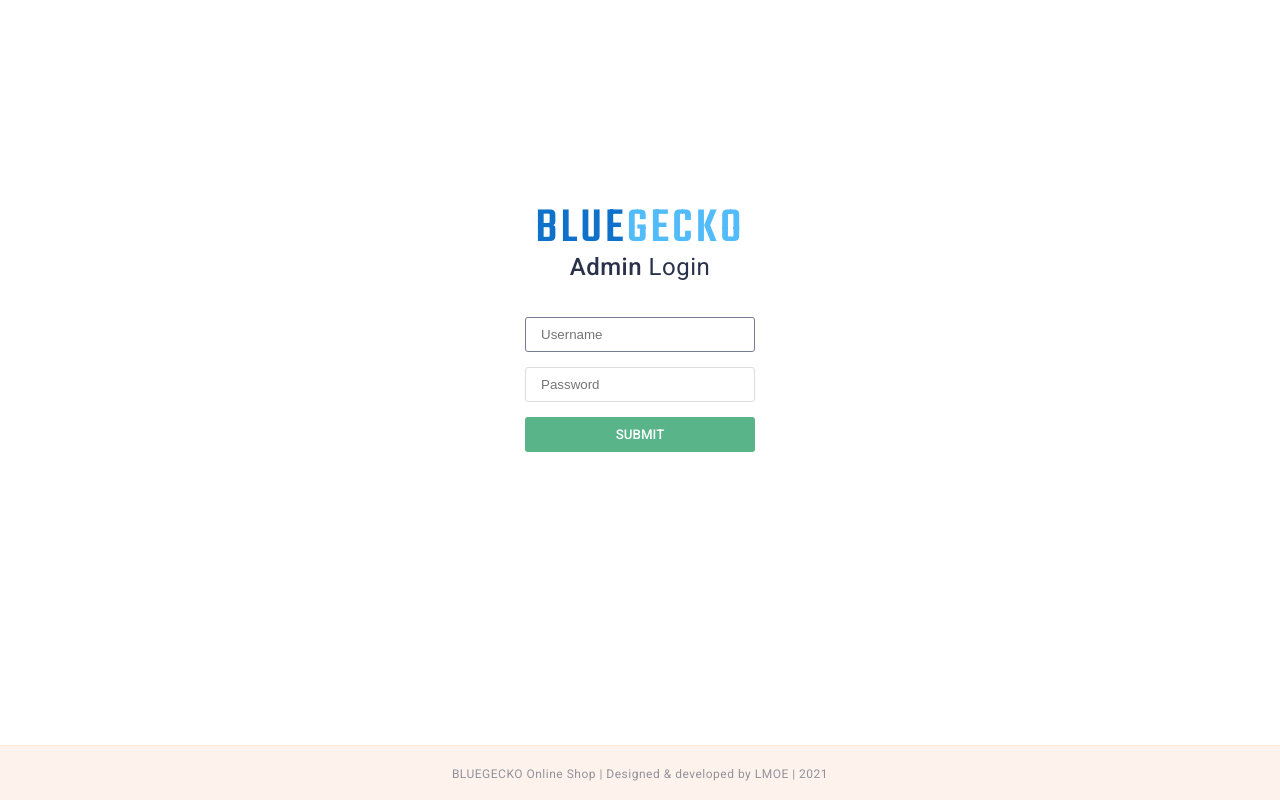
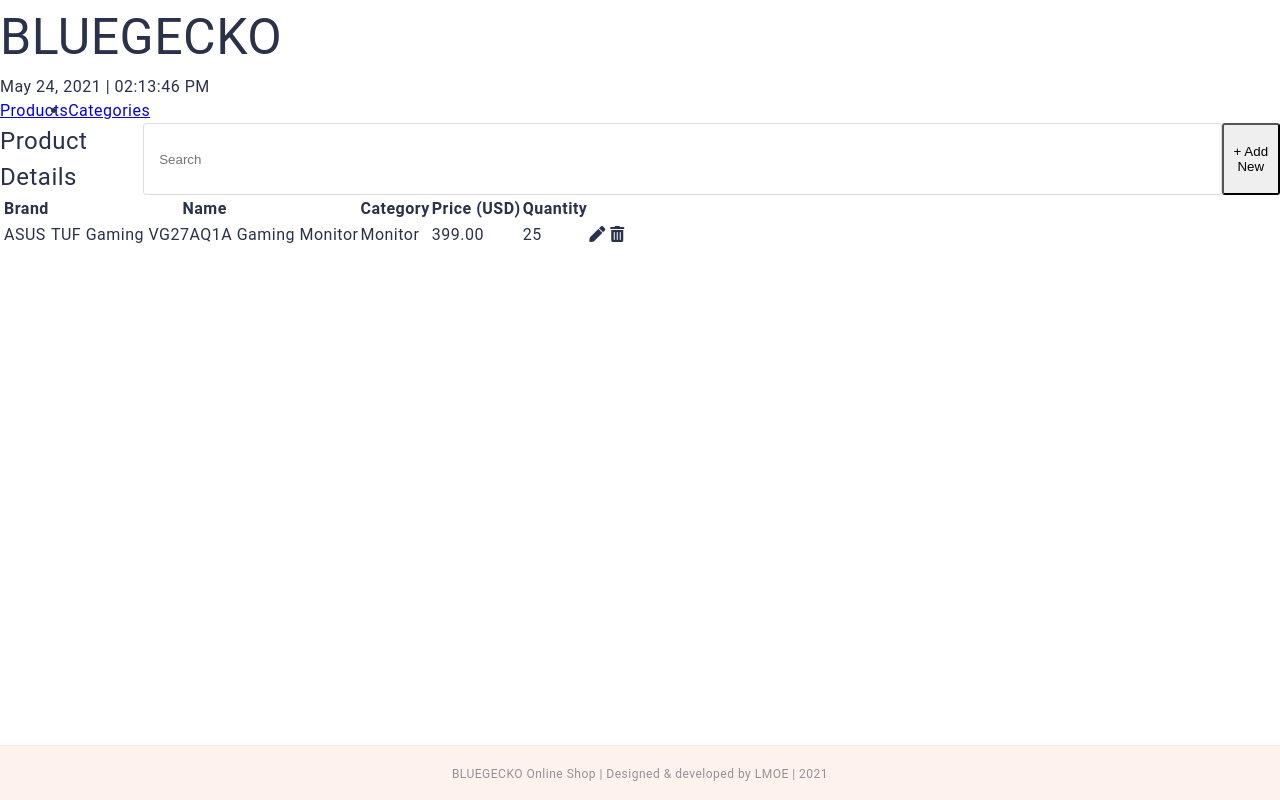
Before and after one commit to lmestrella/bluegecko-online-shop, a PHP site: page / in a window 1280 px wide. Run offline with PHP 8.4, Linux system fonts and the light colour scheme.

Commit message:
Create html base for admin Products page

```diff
--- a/index.php
+++ b/index.php
@@ -4,25 +4,67 @@
   <meta charset="UTF-8">
   <meta http-equiv="X-UA-Compatible" content="IE=edge">
   <meta name="viewport" content="width=device-width, initial-scale=1.0">
-  <link rel="preconnect" href="https://fonts.gstatic.com">
-  <link href="https://fonts.googleapis.com/css2?family=Roboto:wght@400;500;700&display=swap" rel="stylesheet">
-  <link href="https://fonts.googleapis.com/css2?family=Teko:wght@500&display=swap" rel="stylesheet">
+  <link rel="stylesheet" href="https://cdnjs.cloudflare.com/ajax/libs/font-awesome/5.15.3/css/all.min.css"
+    integrity="sha512-iBBXm8fW90+nuLcSKlbmrPcLa0OT92xO1BIsZ+ywDWZCvqsWgccV3gFoRBv0z+8dLJgyAHIhR35VZc2oM/gI1w=="
+    crossorigin="anonymous" referrerpolicy="no-referrer" />
   <link rel="stylesheet" href="./scss/style.css">
-  <script src="./js/login.js" defer></script>
-  <title>Admin Login</title>
+  <title>BLUEGECKO</title>
 </head>
-<body class="admin-login flex">
-  <main class="admin-login__main flex flex-dir-col flex-ai-c">
-    <h1 class="admin-login__logo">
-      <span>BLUE</span><span>GECKO</span>
-    </h1>
-    <h3 class="admin-login__title"><span>Admin</span> Login</h3>
-    <form action="" method="POST" class="admin-login__form">
-      <input type="text" class="admin-login__field" name="user" placeholder="Username"><br>
-      <input type="password" class="admin-login__field" name="pass" placeholder="Password"><br>
-      <button class="admin-login__submit btn btn-primary">SUBMIT</button>
-    </form>
-  </main>
+<body class="site">
+  <header class="site__header flex flex-dir-col">
+    <div class="content-wrapper">
+      <h1 class="site__logo">
+        <span>BLUE</span><span>GECKO</span>
+      </h1>
+      <span class="site__datetime">
+        May 24, 2021 | 02:13:46 PM
+      </span>
+      <nav class="site__nav">
+        <ul class="site__nav-list flex">
+          <li class="site__nav-item">
+            <a href="#_" class="site__nav-link">Products</a>
+          </li>
+          <li class="site__nav-item">
+            <a href="#_" class="site__nav-link">Categories</a>
+          </li>
+        </ul>
+      </nav>
+    </div>
+  </header>
+
+  <section class="section">
+    <div class="content-wrapper">
+      <div class="section__header flex">
+        <h3 class="section__header-title"><span>Product</span> Details</h3>
+        <input type="text" class="section__header-search" placeholder="Search">
+        <button class="section__header-add">+ Add New</button>
+      </div>
+      <table class="table">
+        <tr class="table__row-header">
+          <th class="table__header"></th>
+          <th class="table__header">Brand</th>
+          <th class="table__header">Name</th>
+          <th class="table__header">Category</th>
+          <th class="table__header">Price (USD)</th>
+          <th class="table__header">Quantity</th>
+          <th class="table__header"></th>
+        </tr>
+        <tr class="table__row-data">
+          <td class="table__data"></td>
+          <td class="table__data">ASUS</td>
+          <td class="table__data">TUF Gaming VG27AQ1A Gaming Monitor</td>
+          <td class="table__data">Monitor</td>
+          <td class="table__data">399.00</td>
+          <td class="table__data">25</td>
+          <td class="table__data">
+            <span class="action action-edit"><i class="fas fa-pen"></i></span>
+            <span class="action action-delete"><i class="fas fa-trash-alt"></i></span>
+          </td>
+        </tr>
+      </table>
+    </div>
+  </section>
+
   <?php include_once("./footer.php") ?>
 </body>
 </html>
```
